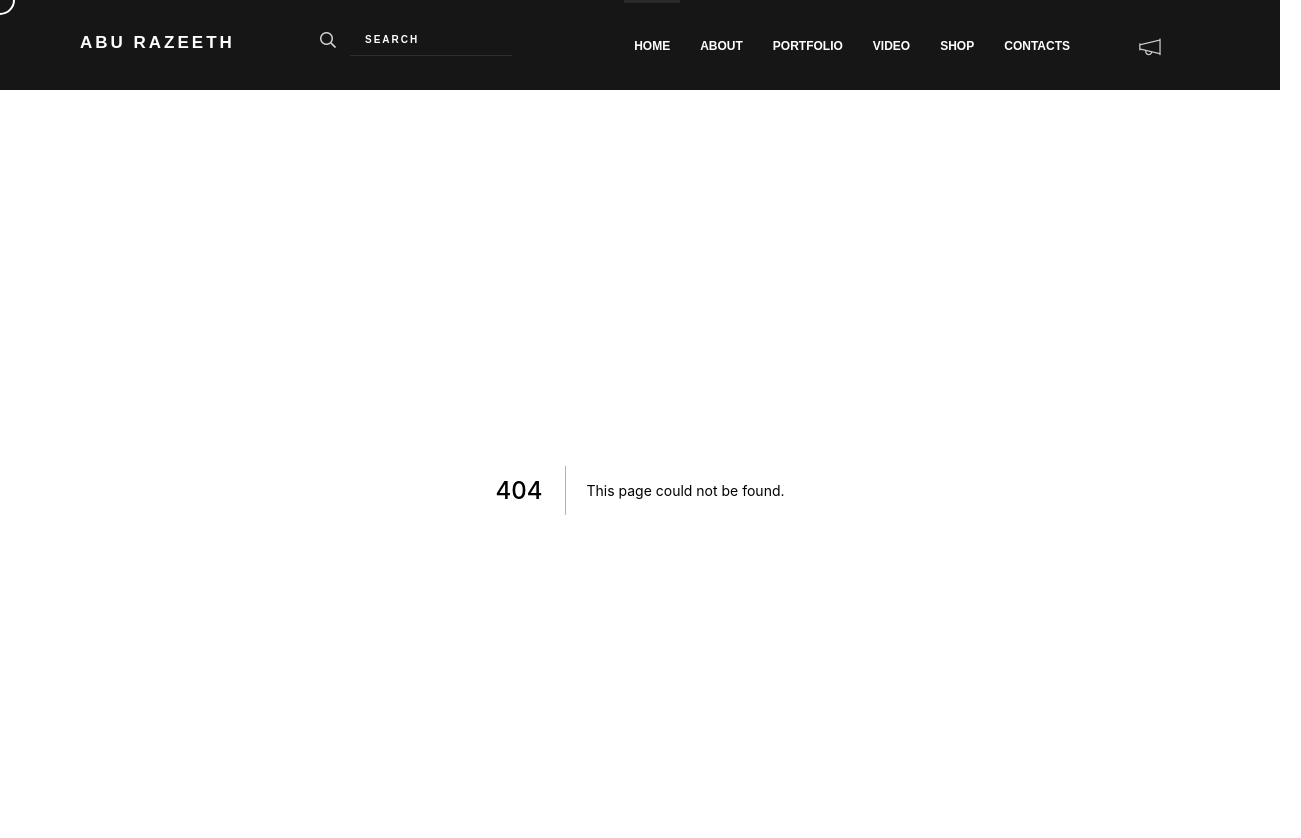
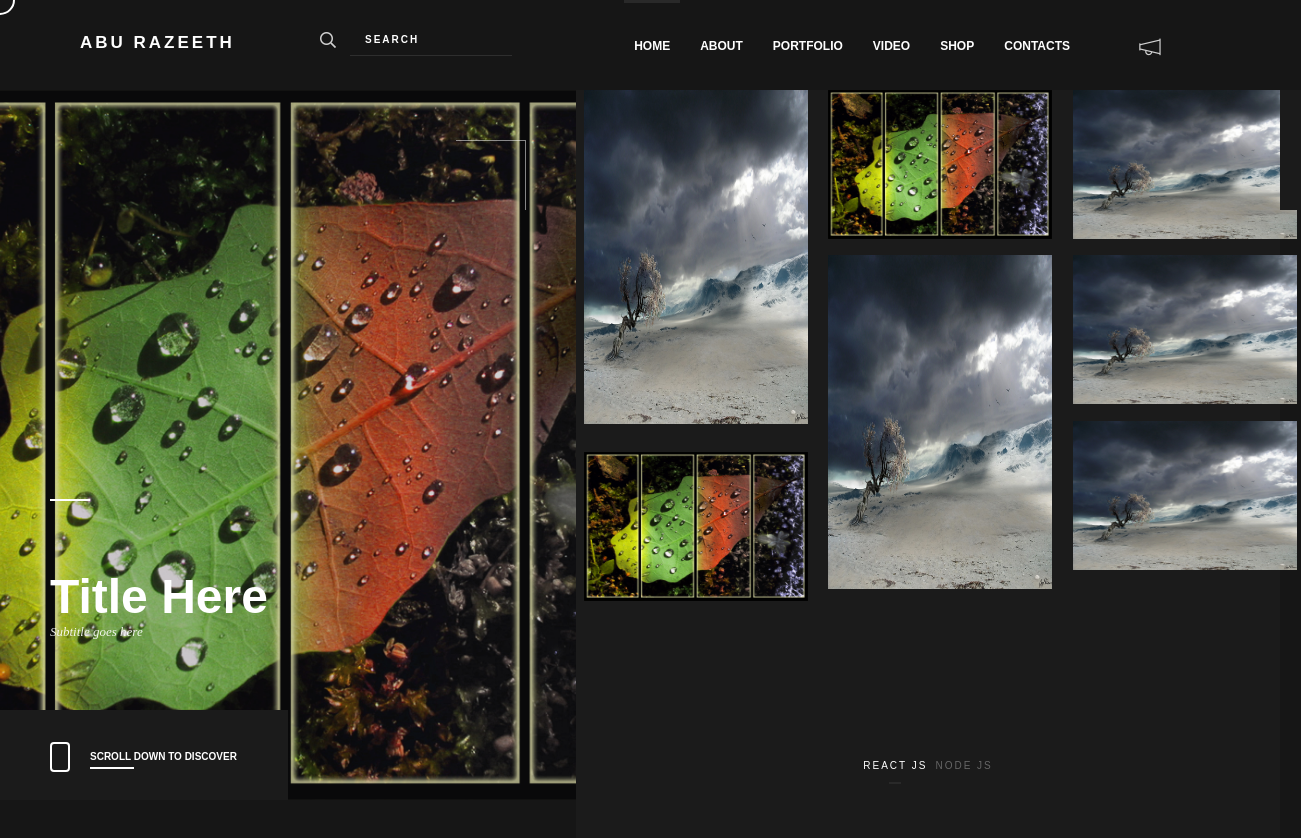
Before and after one commit to mustophy/my-next-app, a Next.js app: page /portfolio in a window 1280 px wide. Before the commit this address had no page. Shown: the top 838 px of the page, 1301 px wide, since content can reach past the window. Built offline with nearby package versions, Linux system fonts and the light colour scheme.

Commit message:
portfolio page setup

```diff
--- a/components/Header.js
+++ b/components/Header.js
@@ -33,7 +33,7 @@ const Header = () => {
                                 title="I" href="/about/">About</Link></li>
                         <li id="menu-item-316"
                             className="menu-item menu-item-type-custom menu-item-object-custom menu-item-has-children menu-item-316">
-                            <Link title="I" href="#">Portfolio</Link>
+                            <Link title="I" href="/portfolio">Portfolio</Link>
                         </li>
                         <li id="menu-item-480"
                             className="menu-item menu-item-type-custom menu-item-object-custom menu-item-has-children menu-item-480">
--- a/components/Layout.js
+++ b/components/Layout.js
@@ -18,6 +18,7 @@ const Layout = ({ children }) => {
                 </div>
                 <Head>
                     <script src="https://code.jquery.com/jquery-3.6.0.min.js" integrity="sha256-/xUj+3OJU5yExlq6GSYGSHk7tPXikynS7ogEvDej/m4=" crossOrigin="anonymous"></script>
+                </Head>
                 <script src="/js/modernizr-min.js"></script>
                 <script src="/js/easing-min.js"></script>
                 <script src="/js/lightgallery-min.js"></script>
@@ -32,7 +33,6 @@ const Layout = ({ children }) => {
                 <script src="/js/map-min.js"></script>
                 <script src="/js/map-script.js"></script>
                 <script src="/js/dark-scripts.js"></script>
-                </Head>
             </div>
         </>
     )
--- /dev/null
+++ b/pages/portfolio.js
@@ -0,0 +1,112 @@
+import Image from 'next/image';
+const Portfolio = () => {
+    return (
+        <>
+            <div className="content">
+                <div className="column-image">
+                    <div className="bg" data-bg="/images/background.jpg" style={{ backgroundImage: "url('./images/background.jpg')" }}></div>
+                    <div className="overlay"></div>
+                    <div className="column-title">
+                        <h2>Title Here</h2>
+                        <h3>Subtitle goes here</h3>
+                    </div>200200
+                    <div className="column-notifer">
+                        <div className="scroll-down-wrap transparent_sdw">
+                            <div className="mousey">
+                                <div className="scroller"></div>
+                            </div>
+                            <span>Scroll down to Discover</span>
+                        </div>
+                    </div>
+                    <div className="fixed-column-dec"></div>
+                </div>
+
+                <div className="column-wrapper column-wrapper_smallpadding">
+                    <div className="fixed-bottom-content fbc_white">
+                        <div className="gallery-filters">
+                            <a href="#" className="gallery-filter  gallery-filter-active" data-filter="*">React Js</a>
+                            <a href="#" className="gallery-filter " data-filter="">Node Js</a>
+                        </div>
+                    </div>
+                    <div className="gallery-items min-pad   three-column fl-wrap lightgallery" style={{ position: 'relative', height: '1160.91px' }}>
+                        <div className="gallery-item nature " style={{ position: 'absolute', left: '0px', top: '0px' }}>
+                            <div className="grid-item-holder hov_zoom">
+                                <Image src="/images/b2.jpg" alt="Alone on Nature" height={354} width={237} layout='responsive' />
+                                <a href="/images/b2.jpg" className="box-media-zoom   popup-image"><i className="fal fa-search"></i></a>
+                                <div className="thumb-info">
+                                    <h3><a href="https://webredox.net/demo/wp/kotlis/dark/portfolio/alone-on-nature/">Alone on Nature</a></h3>
+                                    <p>Nulla scelerisque, enim id elementum suscipit, magna odio</p>
+                                </div>
+                            </div>
+                        </div>
+                        <div className="gallery-item nature " style={{ position: 'absolute', left: '244px', top: '0px' }}>
+                            <div className="grid-item-holder hov_zoom">
+                                <Image src="/images/background.jpg" alt="Alone on Nature" height={158} width={237} layout='responsive' />
+                                <a href="/images/background.jpg" className="box-media-zoom   popup-image"><i className="fal fa-search"></i></a>
+                                <div className="thumb-info">
+                                    <h3><a href="https://webredox.net/demo/wp/kotlis/dark/portfolio/alone-on-nature/">Alone on Nature</a></h3>
+                                    <p>Nulla scelerisque, enim id elementum suscipit, magna odio</p>
+                                </div>
+                            </div>
+                        </div>
+                        <div className="gallery-item nature " style={{ position: 'absolute', left: '489px', top: '0px' }}>
+                            <div className="grid-item-holder hov_zoom">
+                                <Image src="/images/b2.jpg" alt="Alone on Nature" height={158} width={237} layout='responsive' />
+                                <a href="/images/b2.jpg" className="box-media-zoom   popup-image"><i className="fal fa-search"></i></a>
+                                <div className="thumb-info">
+                                    <h3><a href="https://webredox.net/demo/wp/kotlis/dark/portfolio/alone-on-nature/">Alone on Nature</a></h3>
+                                    <p>Nulla scelerisque, enim id elementum suscipit, magna odio</p>
+                                </div>
+                            </div>
+                        </div>
+                        <div className="gallery-item nature " style={{ position: 'absolute', left: '244px', top: '165px' }}>
+                            <div className="grid-item-holder hov_zoom">
+                                <Image src="/images/b2.jpg" alt="Alone on Nature" height={354} width={237} layout='responsive' />
+                                <a href="/images/b2.jpg" className="box-media-zoom   popup-image"><i className="fal fa-search"></i></a>
+                                <div className="thumb-info">
+                                    <h3><a href="https://webredox.net/demo/wp/kotlis/dark/portfolio/alone-on-nature/">Alone on Nature</a></h3>
+                                    <p>Nulla scelerisque, enim id elementum suscipit, magna odio</p>
+                                </div>
+                            </div>
+                        </div>
+                        <div className="gallery-item nature " style={{ position: 'absolute', left: '489px', top: '165px' }}>
+                            <div className="grid-item-holder hov_zoom">
+                                <Image src="/images/b2.jpg" alt="Alone on Nature" height={158} width={237} layout='responsive' />
+                                <a href="/images/b2.jpg" className="box-media-zoom   popup-image"><i className="fal fa-search"></i></a>
+                                <div className="thumb-info">
+                                    <h3><a href="https://webredox.net/demo/wp/kotlis/dark/portfolio/alone-on-nature/">Alone on Nature</a></h3>
+                                    <p>Nulla scelerisque, enim id elementum suscipit, magna odio</p>
+                                </div>
+                            </div>
+                        </div>
+                        <div className="gallery-item nature " style={{ position: 'absolute', left: '489px', top: '331px' }}>
+                            <div className="grid-item-holder hov_zoom">
+                                <Image src="/images/b2.jpg" alt="Alone on Nature" height={158} width={237} layout='responsive' />
+                                <a href="/images/b2.jpg" className="box-media-zoom   popup-image"><i className="fal fa-search"></i></a>
+                                <div className="thumb-info">
+                                    <h3><a href="https://webredox.net/demo/wp/kotlis/dark/portfolio/alone-on-nature/">Alone on Nature</a></h3>
+                                    <p>Nulla scelerisque, enim id elementum suscipit, magna odio</p>
+                                </div>
+                            </div>
+                        </div>
+                        <div className="gallery-item nature " style={{ position: 'absolute', left: '0px', top: '362px' }}>
+                            <div className="grid-item-holder hov_zoom">
+                                <Image src="/images/background.jpg" alt="Alone on Nature" height={158} width={237} layout='responsive' />
+                                <a href="/images/background.jpg" className="box-media-zoom   popup-image"><i className="fal fa-search"></i></a>
+                                <div className="thumb-info">
+                                    <h3><a href="https://webredox.net/demo/wp/kotlis/dark/portfolio/alone-on-nature/">Alone on Nature</a></h3>
+                                    <p>Nulla scelerisque, enim id elementum suscipit, magna odio</p>
+                                </div>
+                            </div>
+                        </div>
+                    </div>
+                </div>
+            </div>
+            <div className="share-wrapper">
+                <div className="share-container fl-wrap  isShare"></div>
+            </div>
+        </>
+    )
+}
+
+export default Portfolio
```
Lines whose indentation alone changed are shown as unchanged.
